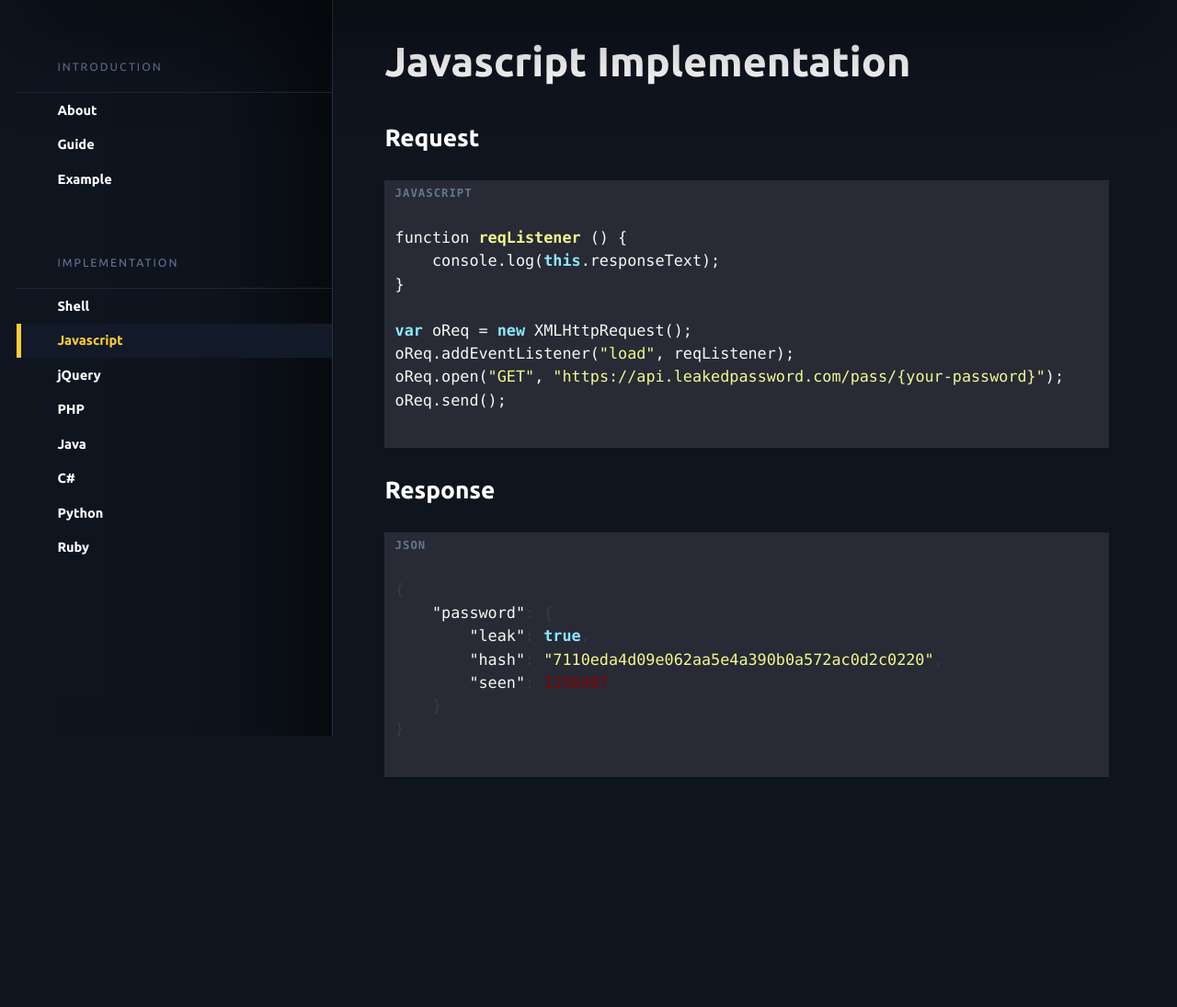
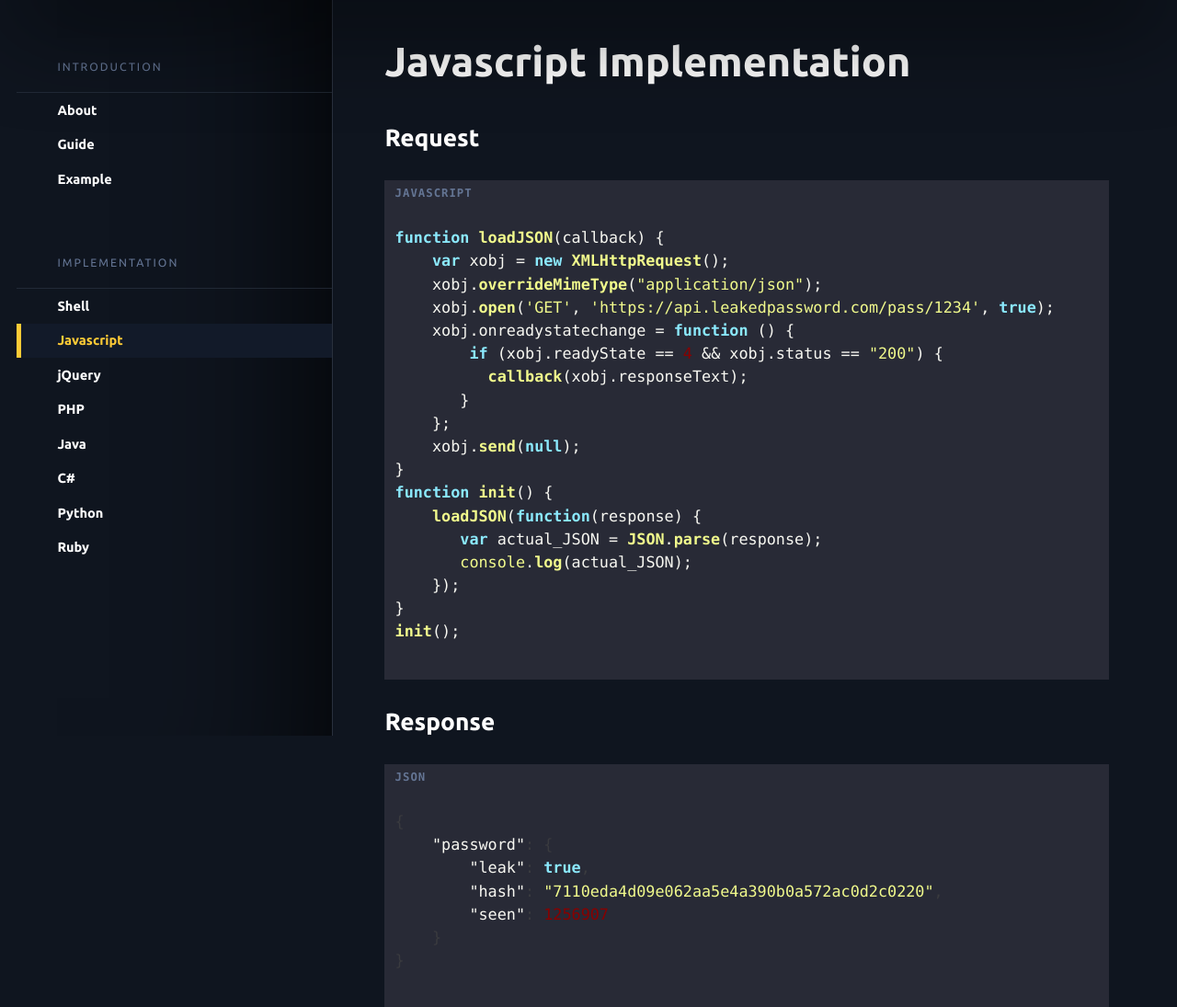
Before and after one commit to triss90/leakedpassword.com, a PHP site: page /documentation/javascript/ in a window 1280 px wide. Shown: the part 64-1159 px from the top of the page at 92% size. Before the commit the page ends 909 px from the top, so only its background shows below. Run offline with PHP 8.4, Linux system fonts and the light colour scheme; some libraries are stand-ins or nearby versions.

Commit message:
Update javascript example

```diff
--- a/documentation/javascript/index.php
+++ b/documentation/javascript/index.php
@@ -12,14 +12,24 @@
                 <h1>Javascript Implementation</h1>
 
                 <h3>Request</h3>
-                <pre data-code="javascript">function reqListener () {
-    console.log(this.responseText);
+                <pre data-code="javascript">function loadJSON(callback) {
+    var xobj = new XMLHttpRequest();
+    xobj.overrideMimeType("application/json");
+    xobj.open('GET', 'https://api.leakedpassword.com/pass/1234', true);
+    xobj.onreadystatechange = function () {
+        if (xobj.readyState == 4 && xobj.status == "200") {
+          callback(xobj.responseText);
+       }
+    };
+    xobj.send(null);
 }
-
-var oReq = new XMLHttpRequest();
-oReq.addEventListener("load", reqListener);
-oReq.open("GET", "https://api.leakedpassword.com/pass/{your-password}");
-oReq.send();</pre>
+function init() {
+    loadJSON(function(response) {
+       var actual_JSON = JSON.parse(response);
+       console.log(actual_JSON);
+    });
+}
+init();</pre>
 
                 <h3>Response</h3>
                 <pre data-code="json">{
```
